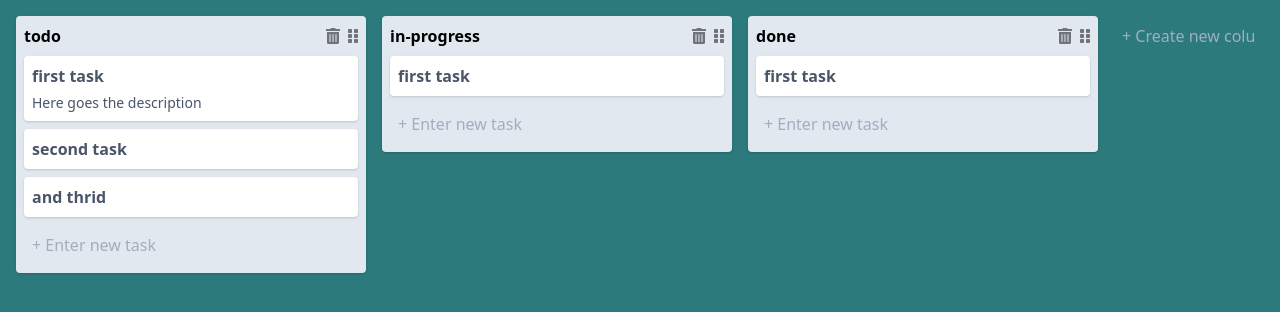
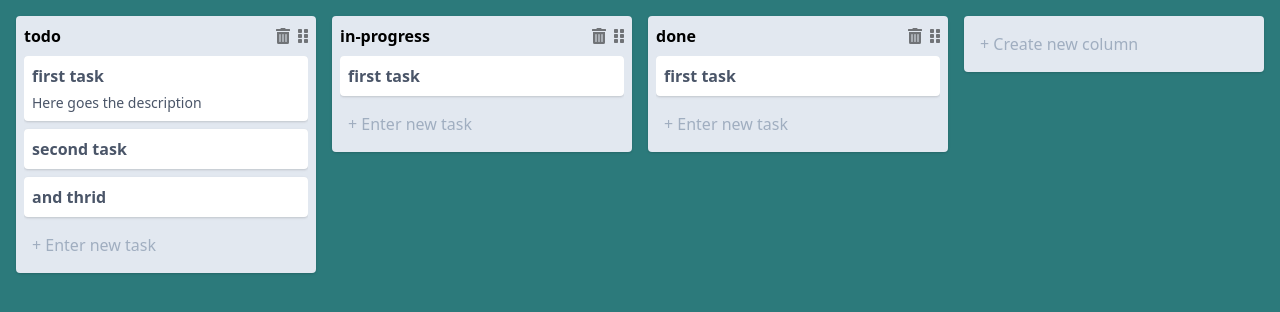
Before and after one commit to victorhsantiago/trello-clone, a Nuxt app: page / in a window 1280 px wide. Shown: the top 312 px of the page. Built offline with nearby package versions, Linux system fonts and the light colour scheme.

Commit message:
Fix column scroll

```diff
--- /dev/null
+++ b/assets/css/styles.css
@@ -0,0 +1,11 @@
+.column {
+  @apply bg-gray-300;
+  @apply p-2;
+  @apply mr-4;
+  @apply text-left;
+  @apply shadow;
+  @apply rounded;
+  @apply overflow-hidden;
+  @apply min-h-0;
+  min-width: 300px;
+}
--- a/components/AppDrop.vue
+++ b/components/AppDrop.vue
@@ -1,5 +1,5 @@
 <template>
-  <div @drop.stop="onDrop" @dragover.prevent @dragenter.prevent>
+  <div class="h-full" @drop.stop="onDrop" @dragover.prevent @dragenter.prevent>
     <slot />
   </div>
 </template>
--- a/components/BoardColumn.vue
+++ b/components/BoardColumn.vue
@@ -21,7 +21,7 @@
           </app-drag>
         </div>
       </div>
-      <div class="list-reset">
+      <div class="list-reset overflow-y-scroll overflow-x-hidden">
         <column-task
           v-for="(task, $taskIndex) of column.tasks"
           :key="$taskIndex"
@@ -78,15 +78,3 @@ export default {
   },
 }
 </script>
-
-<style scoped>
-.column {
-  @apply bg-gray-300;
-  @apply p-2;
-  @apply mr-4;
-  @apply text-left;
-  @apply shadow;
-  @apply rounded;
-  min-width: 350px;
-}
-</style>
--- a/nuxt.config.js
+++ b/nuxt.config.js
@@ -25,6 +25,7 @@ export default {
    */
   css: [
     '~/assets/css/tailwind.css',
+    '~/assets/css/styles.css',
     '@fortawesome/fontawesome-svg-core/styles.css',
   ],
   render: {
--- a/pages/index.vue
+++ b/pages/index.vue
@@ -1,6 +1,6 @@
 <template>
   <div class="board">
-    <div class="flex flex-row items-start">
+    <div class=" flex flex-row items-start h-full">
       <board-column
         v-for="(column, $columnIndex) of board.columns"
         :key="$columnIndex"
@@ -58,7 +58,8 @@ export default {
 .board {
   @apply p-4;
   @apply h-full;
-  @apply overflow-auto;
+  @apply overflow-x-auto;
+  @apply overflow-y-hidden;
 }
 
 .task-bg {
```
